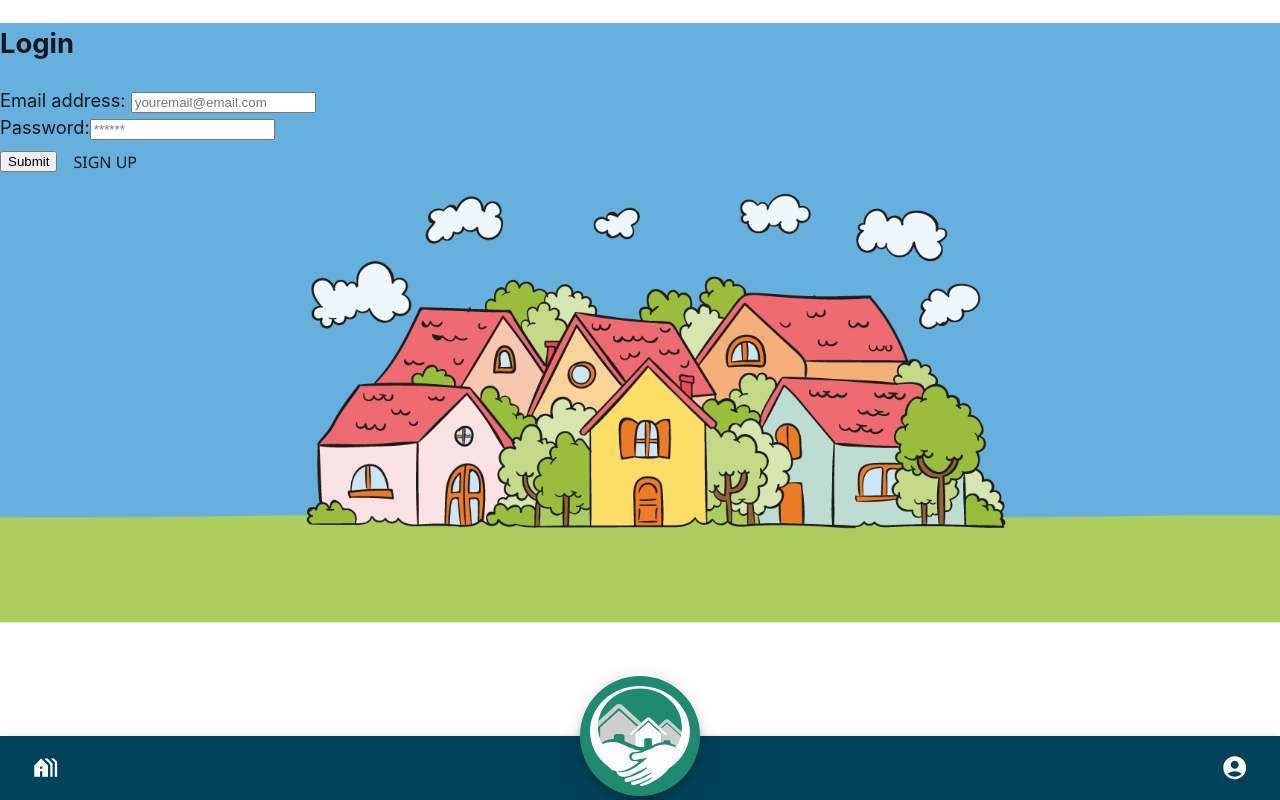
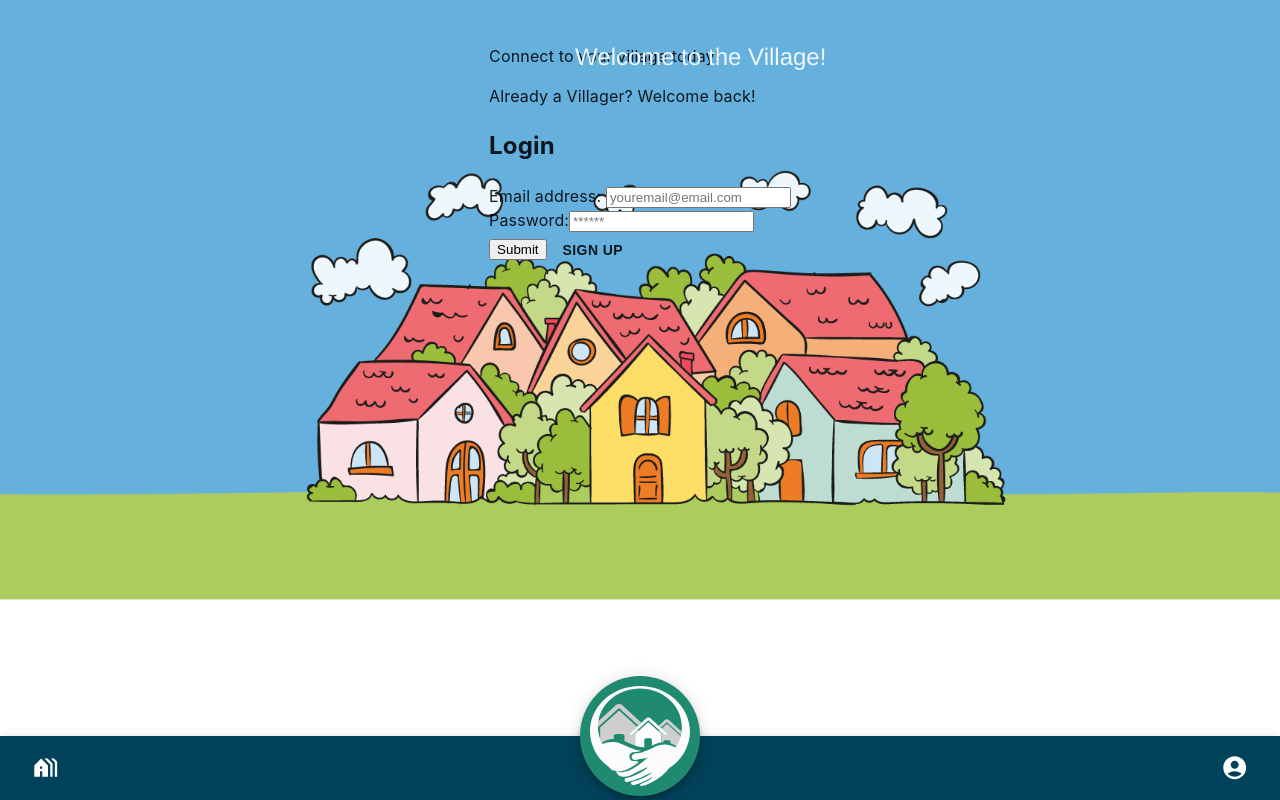
Before and after one commit to Annie-McElroy/the-village, a React (Create React App) app in the folder client/: page / in a window 1280 px wide. Built offline with nearby package versions, Linux system fonts and the light colour scheme.

Commit message:
working layout positioning for homepage and addying typography style rules for village theme

```diff
--- a/client/src/pages/Home.js
+++ b/client/src/pages/Home.js
@@ -9,18 +9,25 @@ import './styles/home.css'
 const Home = () => {
   return (
     <div className="landing-page">
+      <div className="div">
+
         <div className="banner">
           <div className="layered-village base" alt="base"></div>
           <div className="layered-village foreground" alt="foreground"></div>
           <div className="layered-village clouds" alt="foreground"></div>
+        </div>
 
-      </div>
-      <LoginForm />
+        <div className="text-wrapper">Welcome to the Village!</div>
+        <p className="p">Connect to your village today!</p>
+        <p className="text-wrapper-2">Already a Villager? Welcome back!</p>
+        <LoginForm  className="login-CTA-2"/>
         {/* {AuthService.loggedIn()
         ? (<div>Logged In!</div>)
         : (<LoginForm />)
       } */}
         <div style={{ height: '80px' }}></div>
+
+      </div>
     </div>
   );
 };
--- a/client/src/pages/styles/home.css
+++ b/client/src/pages/styles/home.css
@@ -1,6 +1,10 @@
 /** Layered  image of village banner **/
 .landing-page {
   position: relative;
+  display: flex;
+  flex-direction: row;
+  justify-content: center;
+  width: 100%;
 }
 
 .banner {
@@ -15,7 +19,7 @@
 .base {
   width: 100%;
   height: 600px;
-  background: url(../../../public/icons/layered_village_base.png) repeat-x center center;
+  background: url(../../../public/icons/layered_village_base.png) repeat-x top center;
   background-size: contain;
   position: absolute;
   top: 0;
@@ -26,7 +30,7 @@
 .foreground {
   width: 100%;
   height: 600px;
-  background: url(../../../public/icons/layered_village_foreground.png) no-repeat center center;
+  background: url(../../../public/icons/layered_village_foreground.png) no-repeat top center;
   background-size: contain;
   display: block;
   margin: 0 auto;
@@ -42,7 +46,7 @@
 .clouds {
   width: 100%;
   height: 600px;
-  background: url(../../../public/icons/layered_village_clouds.png) no-repeat center center;
+  background: url(../../../public/icons/layered_village_clouds.png) no-repeat top center;
   background-size: contain;
   display: block;
   margin: 0 auto;
@@ -54,3 +58,15 @@
   z-index: 3;
 
 }
+
+.landing-page .text-wrapper {
+  color: #edf7fc;
+  font-family: "Oxygen", Helvetica;
+  font-size: 24px;
+  font-weight: 400;
+  left: 86px;
+  letter-spacing: 0;
+  line-height: normal;
+  position: relative;
+  top: 43px;
+}
--- a/client/src/theme.js
+++ b/client/src/theme.js
@@ -17,8 +17,105 @@ export const VillageTheme = createTheme({
     },
   },
   typography: {
-    fontFamily: 'Segoe UI, Roboto, Oxygen, Ubuntu, Cantarell, Fira Sans, Droid Sans, Helvetica Neue, sans-serif',
+    fontFamily: 'Cantarell, Kameron, Marcellus, Montserrat, Oxygen, sans-serif',
     fontSize: 16,
+    fontWeightLight: 300,
+    fontWeightRegular: 400,
+    fontWeightMedium: 600,
+    fontWeightBold: 700,
+    h1: {
+      fontFamily: 'Kameron, serif',
+      fontWeight: 700,
+      fontSize: '3rem',
+      lineHeight: 1.2,
+      letterSpacing: '-0.01562em',
+    },
+    h2: {
+      fontFamily: 'Kameron, serif',
+      fontWeight: 700,
+      fontSize: '2.5rem',
+      lineHeight: 1.2,
+      letterSpacing: '-0.00833em',
+    },
+    h3: {
+      fontFamily: 'Montserrat, sans-serif',
+      fontWeight: 700,
+      fontSize: '2rem',
+      lineHeight: 1.2,
+      letterSpacing: '0em',
+    },
+    h4: {
+      fontFamily: 'Montserrat, sans-serif',
+      fontWeight: 700,
+      fontSize: '1.5rem',
+      lineHeight: 1.2,
+      letterSpacing: '0.00735em',
+    },
+    h5: {
+      fontFamily: 'Montserrat, sans-serif',
+      fontWeight: 700,
+      fontSize: '1.25rem',
+      lineHeight: 1.2,
+      letterSpacing: '0em',
+    },
+    h6: {
+      fontFamily: 'Montserrat, sans-serif',
+      fontWeight: 700,
+      fontSize: '1rem',
+      lineHeight: 1.2,
+      letterSpacing: '0.0075em',
+    },
+    subtitle1: {
+      fontFamily: 'Montserrat, sans-serif',
+      fontWeight: 400,
+      fontSize: '1rem',
+      lineHeight: 1.2,
+      letterSpacing: '0.00938em',
+    },
+    subtitle2: {
+      fontFamily: 'Montserrat, sans-serif',
+      fontWeight: 600,
+      fontSize: '0.875rem',
+      lineHeight: 1.2,
+      letterSpacing: '0.00714em',
+    },
+    body1: {
+      fontFamily: 'Oxygen, sans-serif',
+      fontWeight: 400,
+      fontSize: '1rem',
+      lineHeight: 1.5,
+      letterSpacing: '0.00938em',
+    },
+    body2: {
+      fontFamily: 'Oxygen, sans-serif',
+      fontWeight: 400,
+      fontSize: '0.875rem',
+      lineHeight: 1.5,
+      letterSpacing: '0.01071em',
+    },
+    button: {
+      fontFamily: 'Montserrat, sans-serif',
+      fontWeight: 700,
+      fontSize: '0.875rem',
+      lineHeight: 1.75,
+      letterSpacing: '0.02857em',
+      textTransform: 'uppercase',
+    },
+    caption: {
+      fontFamily: 'Oxygen, sans-serif',
+      fontWeight: 300,
+      fontSize: '0.75rem',
+      lineHeight: 1.66,
+      letterSpacing: '0.03333em',
+    },
+    overline: {
+      fontFamily: 'Oxygen, sans-serif',
+      fontWeight: 700,
+      fontSize: '0.75rem',
+      lineHeight: 2.66,
+      letterSpacing: '0.08333em',
+      textTransform: 'uppercase',
+    },
   },
 
   spacing: 8, // Spacing between elements
```
Lines whose indentation alone changed are shown as unchanged.
